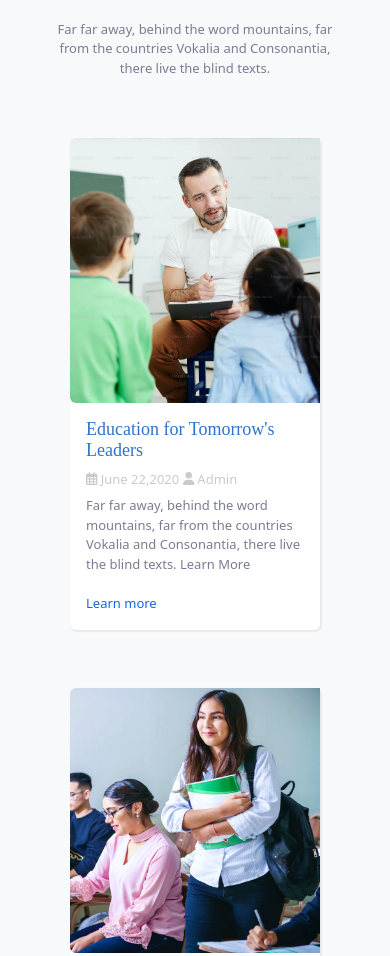
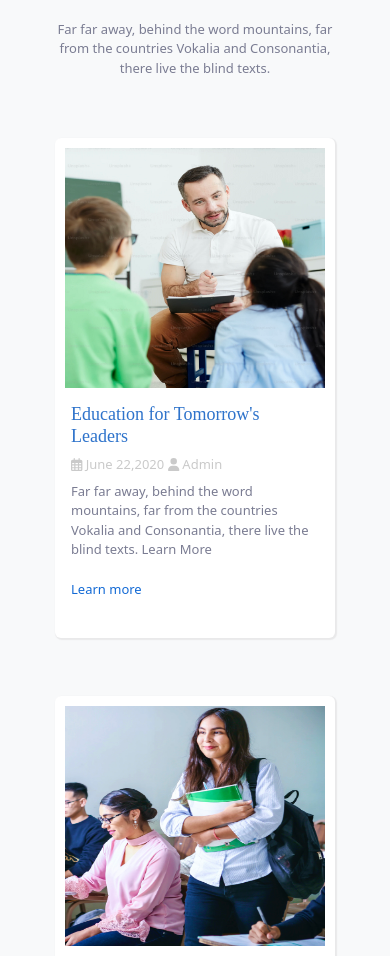
Before and after one commit to Engabdullahaljamal/task4_2, a plain HTML site: page index.html in a window 390 px wide. Shown: the part 8220-9176 px from the top of the page. Drawn offline with nearby package versions, Linux system fonts and the light colour scheme.

Commit message:
the last update for task4_2

```diff
--- a/assets/css/style.css
+++ b/assets/css/style.css
@@ -873,16 +873,17 @@ footer {
 
 @media screen and (max-width:575px) {
     #school_news .card {
-        height: max-content;
-        width: 250px;
-        ;
+        height: 500px;
+        width: 280px;
     }
 
     #school_news .card img {
-        height: 264.56px;
-        width: 250px;
+        height: 250px;
+        width: 270px;
+        padding-left: 10px;
+        padding-top: 10px;
+    }
 
-    }
 }
 
 
```
